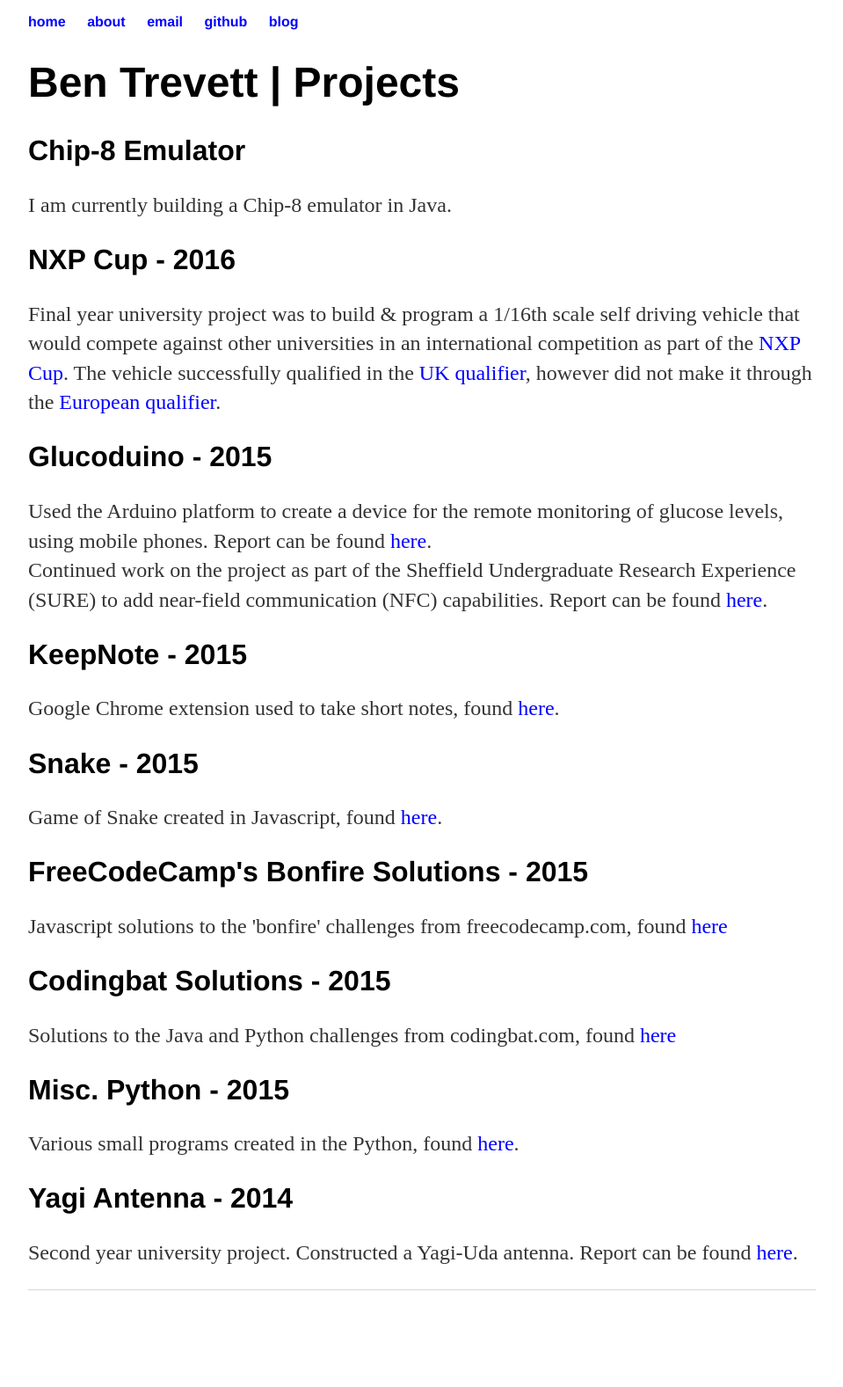
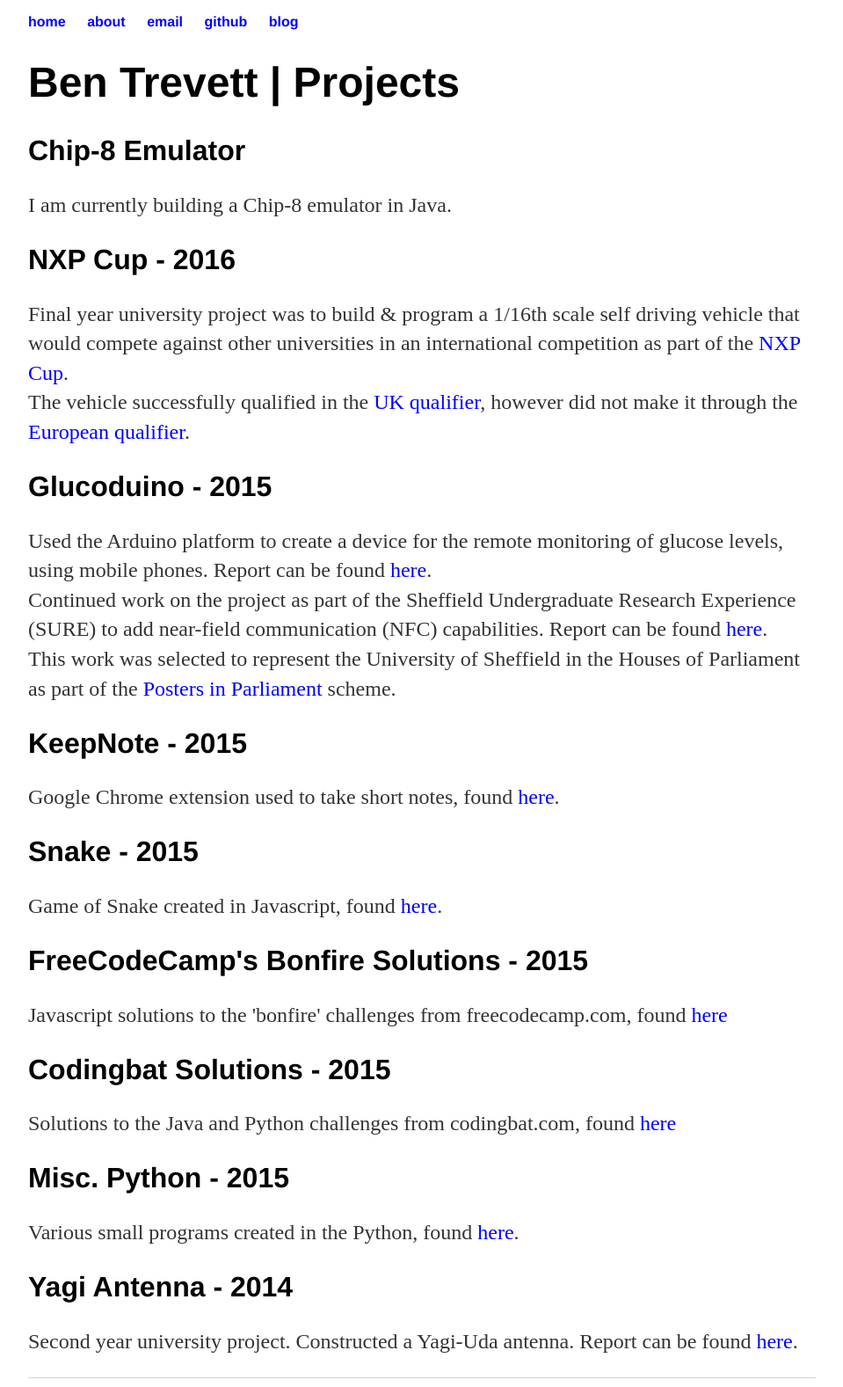
Before and after one commit to bentrevett/bentrevett.github.io, a Jekyll site: the page built from index.html, in a window 1280 px wide. Shown: the whole page at 88% size, without its empty margins (160-1119 px from the left). Built offline with Jekyll 4.4.1, drawn with Linux system fonts in a browser that asks for light colours; before the commit the page ends 1477 px from its top, so only the background shows below that.

Commit message:
Update index.html

```diff
--- a/index.html
+++ b/index.html
@@ -6,11 +6,12 @@ title: Ben Trevett | Projects
 	<h2>Chip-8 Emulator</h2>
 	<p>I am currently building a Chip-8 emulator in Java.</p>
 	<h2>NXP Cup - 2016</h2>
-	<p>Final year university project was to build & program a 1/16th scale self driving vehicle that would compete against other universities in an international competition as part of the <a href="https://community.freescale.com/docs/DOC-1284">NXP Cup</a>.
+	<p>Final year university project was to build & program a 1/16th scale self driving vehicle that would compete against other universities in an international competition as part of the <a href="https://community.freescale.com/docs/DOC-1284">NXP Cup</a>.<br>
 	The vehicle successfully qualified in the <a href="https://community.nxp.com/docs/DOC-330005">UK qualifier</a>, however did not make it through the <a href="https://community.nxp.com/docs/DOC-330339">European qualifier</a>.</p>
 	<h2>Glucoduino - 2015</h2>
 	<p>Used the Arduino platform to create a device for the remote monitoring of glucose levels, using mobile phones. Report can be found <a href="/glucoduino_report.pdf">here</a>.<br>
-	Continued work on the project as part of the Sheffield Undergraduate Research Experience (SURE) to add near-field communication (NFC) capabilities. Report can be found <a href="/nfc_report.pdf">here</a>.</p>
+	Continued work on the project as part of the Sheffield Undergraduate Research Experience (SURE) to add near-field communication (NFC) capabilities. Report can be found <a href="/nfc_report.pdf">here</a>.<br>
+	This work was selected to represent the University of Sheffield in the Houses of Parliament as part of the <a href="http://www.bcur.org/about/posters-in-parliment/">Posters in Parliament</a> scheme.</p>
 	<h2>KeepNote - 2015</h2>
 	<p>Google Chrome extension used to take short notes, found <a href="https://github.com/bentrevett/keepnote">here</a>.</p>
 	<h2>Snake - 2015</h2>
```
